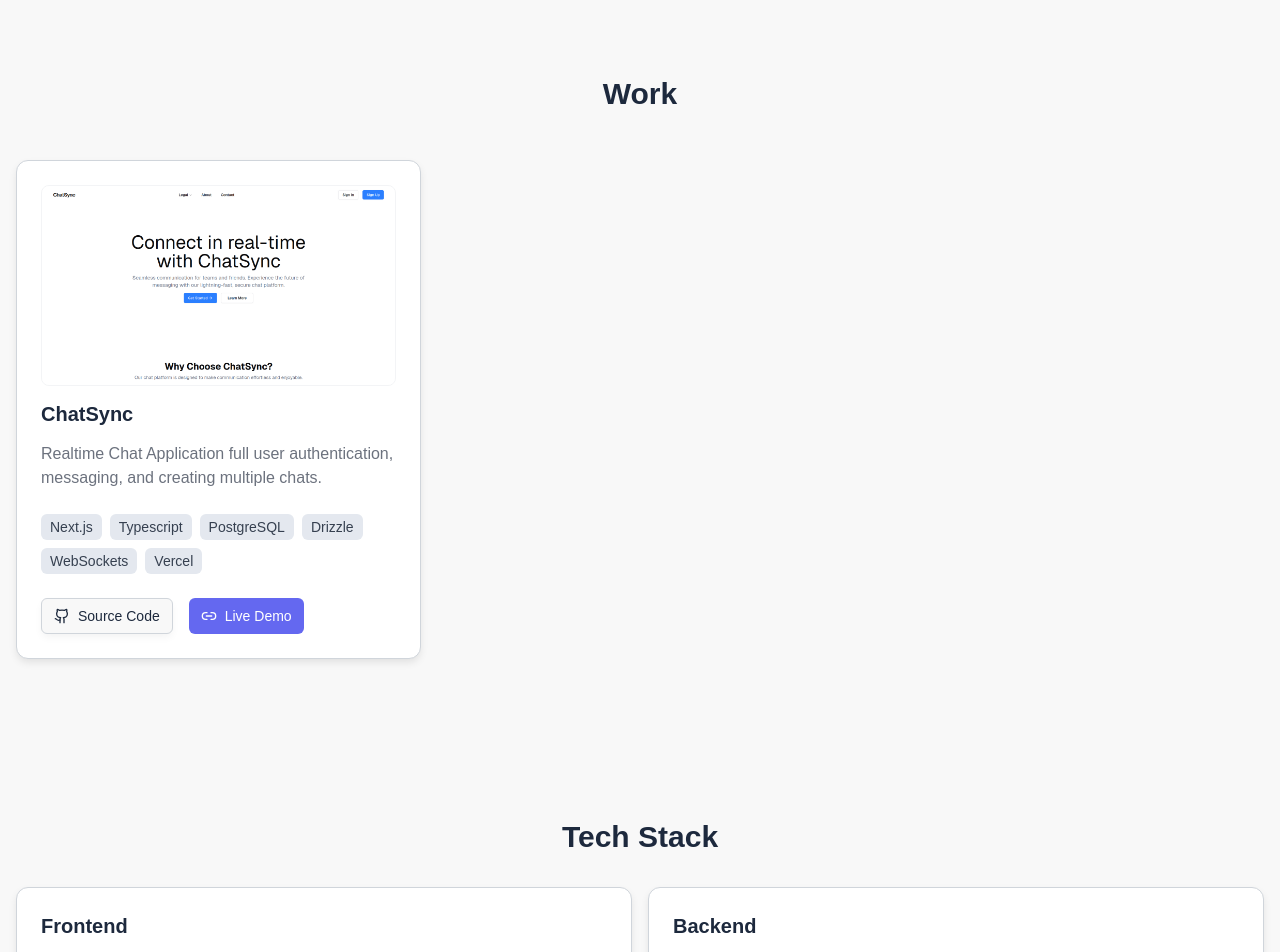
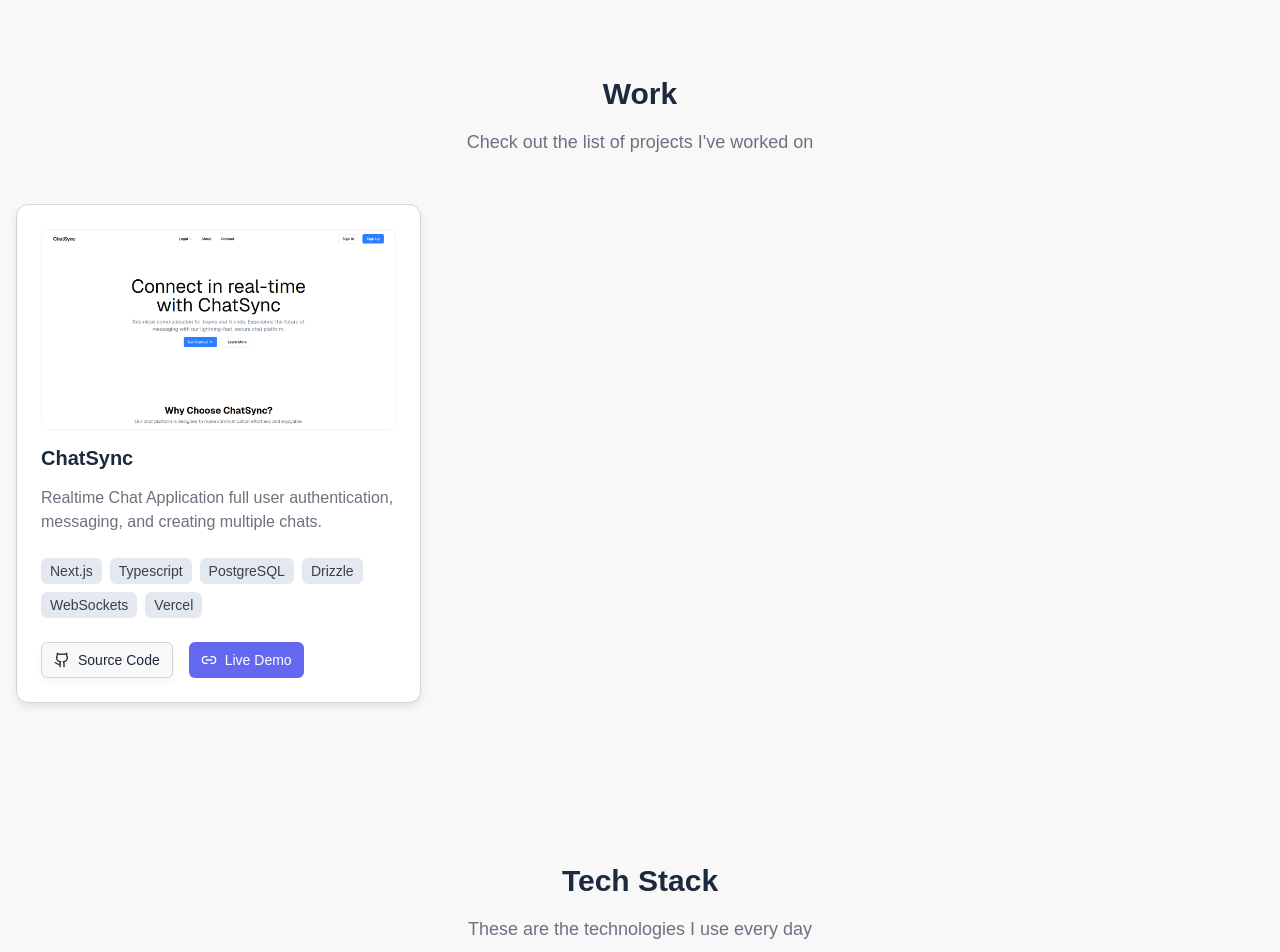
Before and after one commit to bilelhamitouche/portfolio-website, a Next.js app: page / in a window 1280 px wide. Shown: the part 660-1612 px from the top of the page. Built offline with nearby package versions, Linux system fonts and the light colour scheme; a web font is replaced by a local one.

Commit message:
add descriptions to the sections

```diff
--- a/components/Projects.tsx
+++ b/components/Projects.tsx
@@ -6,7 +6,12 @@ export default function Projects() {
       id="projects"
       className="container py-12 px-4 mx-auto space-y-12 sm:py-16 md:py-20"
     >
-      <h2 className="text-3xl font-bold text-center">Work</h2>
+      <div className="space-y-4 text-center">
+        <h2 className="text-3xl font-bold">Work</h2>
+        <p className="text-lg text-gray-500">
+          Check out the list of projects I&apos;ve worked on
+        </p>
+      </div>
       <div className="grid grid-cols-1 gap-4 md:grid-cols-2 lg:grid-cols-3">
         <ProjectCard
           title="ChatSync"
--- a/components/TechStack.tsx
+++ b/components/TechStack.tsx
@@ -6,7 +6,12 @@ export default function TechStack() {
       id="tech-stack"
       className="container py-12 px-4 mx-auto space-y-8 sm:py-16 lg:py-20"
     >
-      <h2 className="text-3xl font-bold text-center">Tech Stack</h2>
+      <div className="space-y-4 text-center">
+        <h2 className="text-3xl font-bold">Tech Stack</h2>
+        <p className="text-lg text-gray-500">
+          These are the technologies I use every day
+        </p>
+      </div>
       <div className="grid grid-cols-1 gap-4 md:grid-cols-2">
         <TechStackCard
           title="Frontend"
```
